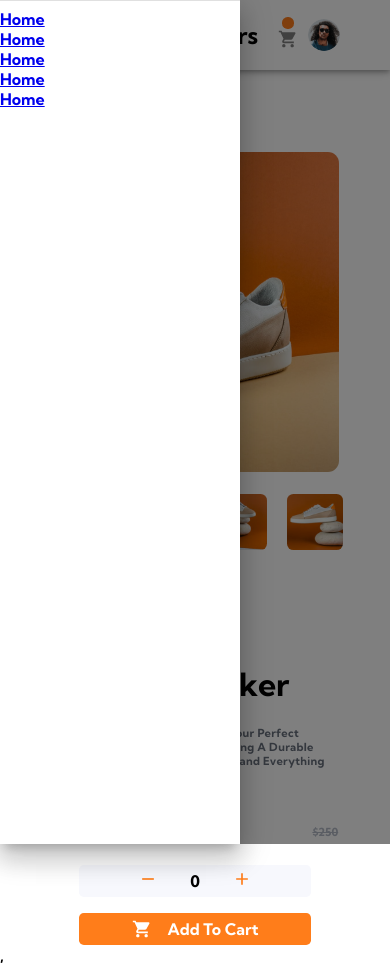
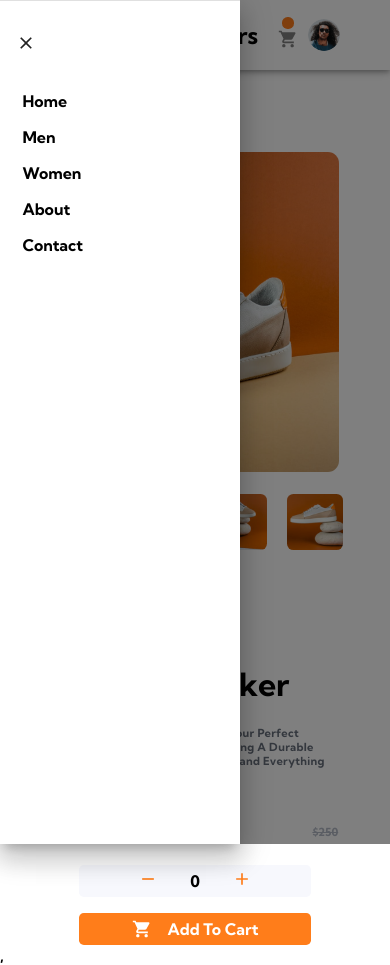
Before and after one commit to thatkhay/ShopVista, a React (Create React App) app in the folder shop-vista/: page / in a window 390 px wide. Both pictures are taken after a click on the button "open drawer". Built offline with nearby package versions, Linux system fonts and the light colour scheme.

Commit message:
worked on the nav for mobile version

```diff
--- a/shop-vista/src/components/CartCard.jsx
+++ b/shop-vista/src/components/CartCard.jsx
@@ -31,12 +31,12 @@ const CartCard = () => {
                <img src={cartImg} alt=""  style={{height: '2rem', width: '2rem', borderRadius: '.2rem'}}/>
                <div style={{display: 'flex', alignItems: 'center', gap: '1px', flexDirection: 'column', justifyContent: 'center', flexFlow: 'wrap',}}>
                 <p style={{fontSize: '.7rem', color: ' hsl(219, 9%, 45%)', fontWeight: 400, textAlign: 'left'}}>Fall Limited Edition Sneaker <br />
-             $125.00 x {count} ${125 * count}
+             $125.00 x {count} <span style={{fontWeight: 900, color: 'black', marginLeft: '.2rem'}}> ${125 * count} </span>
                 </p>
                </div>
 
             <div onClick={deleteCart}>
-                <DeleteIcon fontSize='small'  sx={{ color: 'gray'}} />
+                <DeleteIcon fontSize='small' sx={{ color: 'gray'}} />
             </div>
             </div> <button style={{color: 'white', backgroundColor: 'hsl(26, 100%, 55%)', border: 0 , borderRadius: '.4rem', height: '2rem', width: '12rem', marginTop: '1rem'}}>
                     checkout
--- a/shop-vista/src/components/Header.jsx
+++ b/shop-vista/src/components/Header.jsx
@@ -16,6 +16,7 @@ import useMediaQuery from '@mui/material/useMediaQuery';
 import '../index.css';
 import CartItemCounter from './CartItemCounter';
 import CartCard from './CartCard';
+import ClearIcon from '@mui/icons-material/Clear';
 
 const drawerWidth = 240;
 
@@ -51,29 +52,30 @@ const handleShowCart = () => {
   };
 
   const drawer = (
-    <Box onClick={handleDrawerToggle} sx={{ textAlign: 'center' }}>
+    <Box onClick={handleDrawerToggle} sx={{ textAlign: 'center', display: 'flex', flexDirection: 'column'}}>
 
       <Divider />
-      <List>
+      <List style={{ display: 'flex', flexDirection: 'column', gap: '1rem', padding: '0 1rem', marginTop: '2rem'}}>
+        <ClearIcon  fontSize='small' style={{marginBottom: '1.4rem'}}/>
 
-          <ListItem  disablePadding>
-           <Link to='/'>Home</Link>
+          <ListItem className='list-Home' style={{padding: '0 .4rem'}}  disablePadding>
+           <Link style={{textDecoration: 'none', color: 'black'}} to='/'>Home</Link>
           </ListItem>
 
-          <ListItem  disablePadding>
-           <Link to='/'>Home</Link>
+          <ListItem className='list-Men' style={{padding: '0 .4rem'}}  disablePadding>
+           <Link style={{textDecoration: 'none', color: 'black'}} to='/'>Men</Link>
           </ListItem>
 
-          <ListItem  disablePadding>
-           <Link to='/'>Home</Link>
+          <ListItem className='list-Women' style={{padding: '0 .4rem'}}  disablePadding>
+           <Link style={{textDecoration: 'none', color: 'black'}} to='/'>Women</Link>
           </ListItem>
 
-          <ListItem  disablePadding>
-           <Link to='/'>Home</Link>
+          <ListItem className='list-About' style={{padding: '0 .4rem'}}  disablePadding>
+           <Link style={{textDecoration: 'none', color: 'black'}} to='/'>About</Link>
           </ListItem>
 
-          <ListItem  disablePadding>
-           <Link to='/'>Home</Link>
+          <ListItem className='list-Contact' style={{padding: '0 .4rem'}}  disablePadding>
+           <Link style={{textDecoration: 'none', color: 'black'}} to='/'>Contact</Link>
           </ListItem>
 
       </List>
@@ -106,19 +108,19 @@ const handleShowCart = () => {
           </ListItem>
 
           <ListItem className='menActive' style={{ height: '4rem', width: '2rem' , display: 'flex', alignItems: 'center', justifyContent: 'center'}}  disablePadding>
-           <Link style={{textDecoration: 'none', color:'hsl(219, 9%, 45%)', fontSize: '.7rem'}} to='/men'>Men</Link>
+           <Link style={{textDecoration: 'none', color:'hsl(219, 9%, 45%)', fontSize: '.7rem'}} to='/'>Men</Link>
           </ListItem>
 
           <ListItem className='womenActive' style={{  height: '4rem', width: '2rem' , display: 'flex', alignItems: 'center', justifyContent: 'center'}}  disablePadding>
-           <Link style={{textDecoration: 'none', color:'hsl(219, 9%, 45%)', fontSize: '.7rem'}} to='/women'>Women</Link>
+           <Link style={{textDecoration: 'none', color:'hsl(219, 9%, 45%)', fontSize: '.7rem'}} to='/'>Women</Link>
           </ListItem>
 
           <ListItem className='aboutActive' style={{  height: '4rem', width: '2rem' , display: 'flex', alignItems: 'center', justifyContent: 'center'}}  disablePadding>
-           <Link style={{textDecoration: 'none', color:'hsl(219, 9%, 45%)', fontSize: '.7rem'}} to='/about'>About</Link>
+           <Link style={{textDecoration: 'none', color:'hsl(219, 9%, 45%)', fontSize: '.7rem'}} to='/'>About</Link>
           </ListItem>
 
           <ListItem className='contactActive'  style={{  height: '4rem', width: '2rem' , display: 'flex', alignItems: 'center', justifyContent: 'center'}}  disablePadding>
-           <Link style={{textDecoration: 'none', color:'hsl(219, 9%, 45%)', fontSize: '.7rem'}} to='/contact'>Contact</Link>
+           <Link style={{textDecoration: 'none', color:'hsl(219, 9%, 45%)', fontSize: '.7rem'}} to='/'>Contact</Link>
           </ListItem>
 
       </List>
--- a/shop-vista/src/index.css
+++ b/shop-vista/src/index.css
@@ -13,17 +13,33 @@ code {
 }
 
 .homeActive:hover{
-  border-bottom: 1px solid hsl(26, 100%, 55%);
+  border-bottom: 1px solid hsl(0, 1%, 78%, 0.5);
 }
 .menActive:hover{
-  border-bottom: 1px solid hsl(26, 100%, 55%);
+  border-bottom: 1px solid hsl(0, 1%, 78%, 0.5);
 }
 .womenActive:hover{
-  border-bottom: 1px solid hsl(26, 100%, 55%);
+  border-bottom: 1px solid hsl(0, 1%, 78%, 0.5);
 }
 .aboutActive:hover{
-  border-bottom: 1px solid hsl(26, 100%, 55%);
+  border-bottom: 1px solid hsl(0, 1%, 78%, 0.5);
 }
 .contactActive:hover{
-  border-bottom: 1px solid hsl(26, 100%, 55%);
+  border-bottom: 1px solid hsl(0, 1%, 78%, 0.5);
 }
+
+.list-Home:hover{
+  background-color: gray;
+}
+.list-Men:hover{
+  background-color: gray;
+}
+.list-Women:hover{
+  background-color: gray;
+}
+.list-About:hover{
+  background-color: gray;
+}
+.list-Contact:hover{
+  background-color: gray;
+}
```
